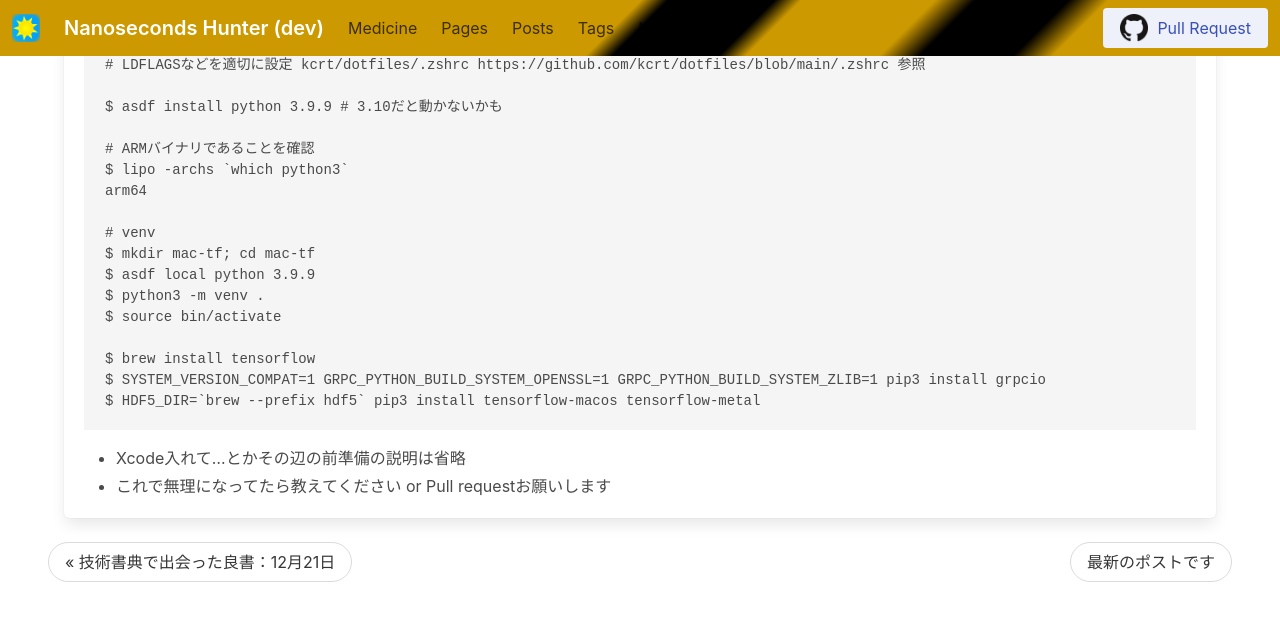
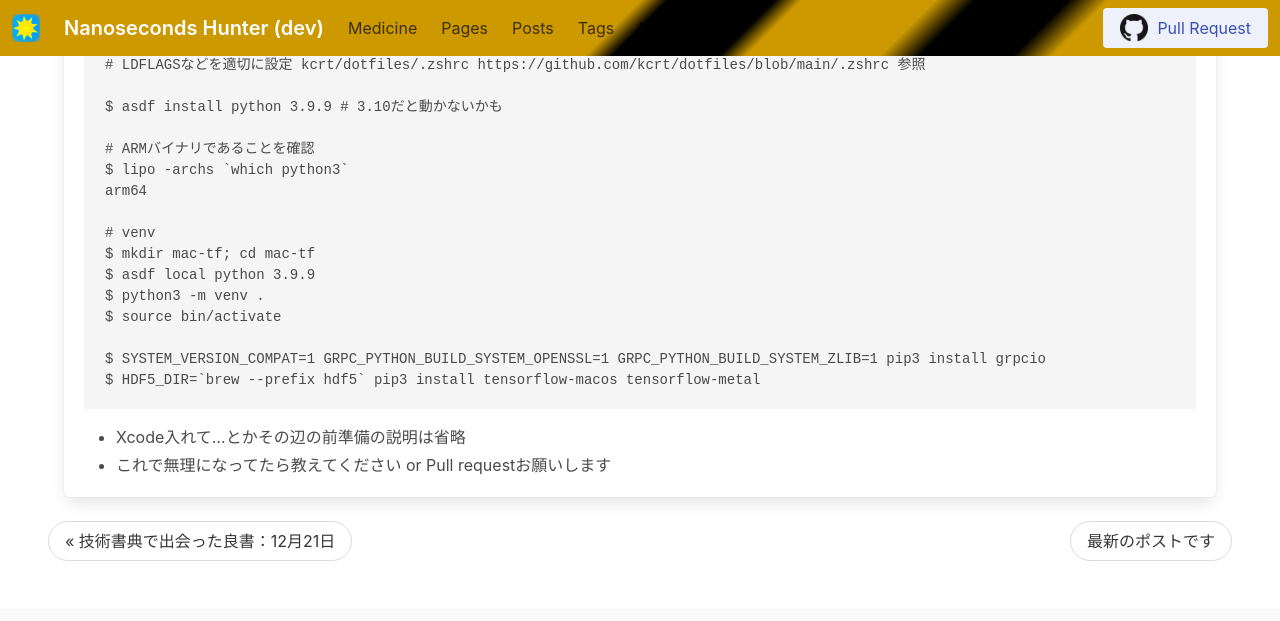
Before and after one commit to kcrt/www.kcrt.net, a Jekyll site: the page built from _posts/2022-03-08-tensorflow_on_m1mac.md, in a window 1280 px wide and 900 px high, scrolled down 634 px, cut to the strip 0-657 px from the top of the window. Shown: the top 621 px of the strip. Built offline with Jekyll 4.4.1, drawn with Linux system fonts in a browser that asks for light colours.

Commit message:
Update 2022-03-08-tensorflow_on_m1mac.md

````diff
--- a/_posts/2022-03-08-tensorflow_on_m1mac.md
+++ b/_posts/2022-03-08-tensorflow_on_m1mac.md
@@ -35,7 +35,6 @@ $ asdf local python 3.9.9
 $ python3 -m venv .
 $ source bin/activate
 
-$ brew install tensorflow
 $ SYSTEM_VERSION_COMPAT=1 GRPC_PYTHON_BUILD_SYSTEM_OPENSSL=1 GRPC_PYTHON_BUILD_SYSTEM_ZLIB=1 pip3 install grpcio
 $ HDF5_DIR=`brew --prefix hdf5` pip3 install tensorflow-macos tensorflow-metal
 ```
````
